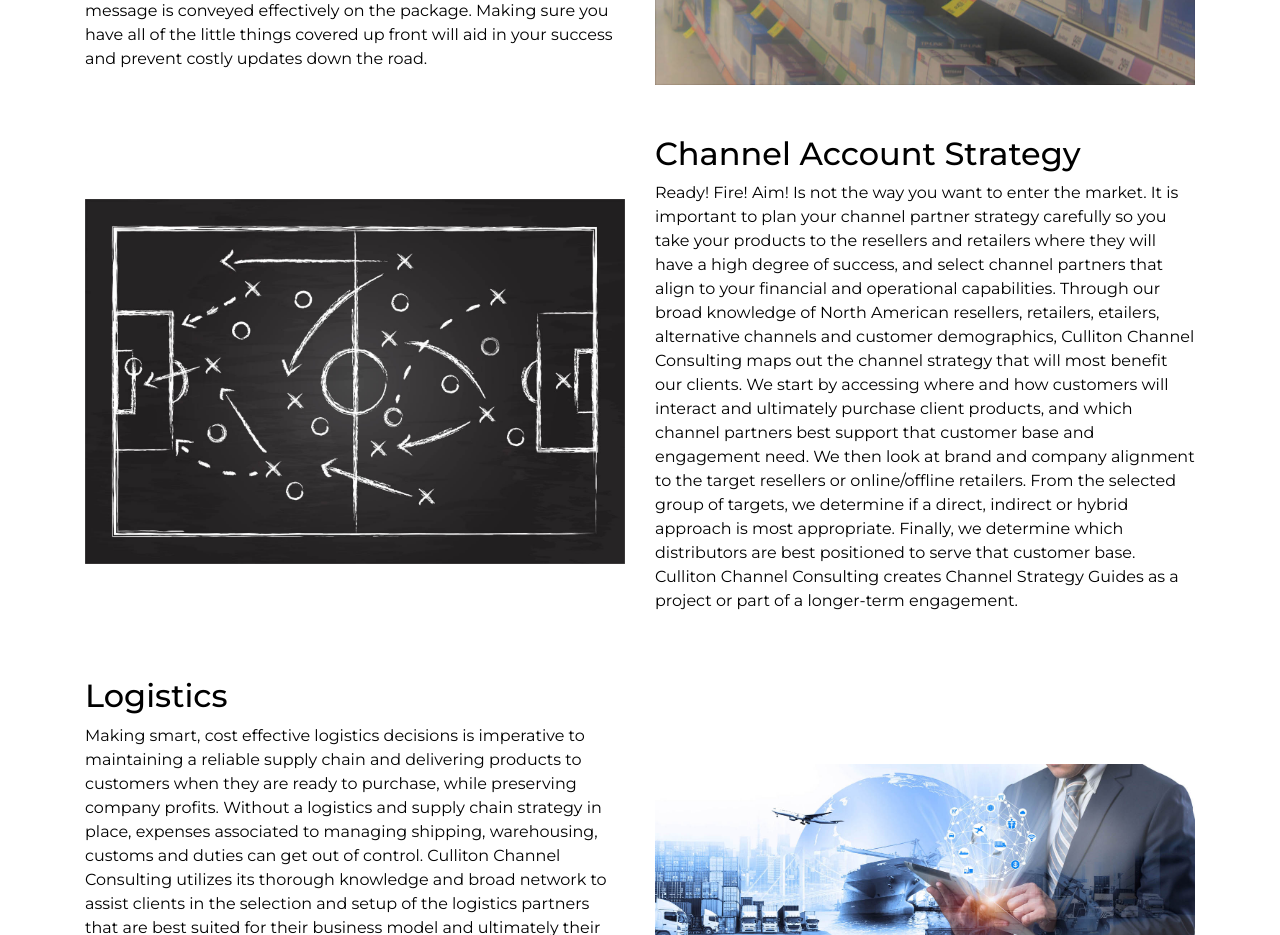
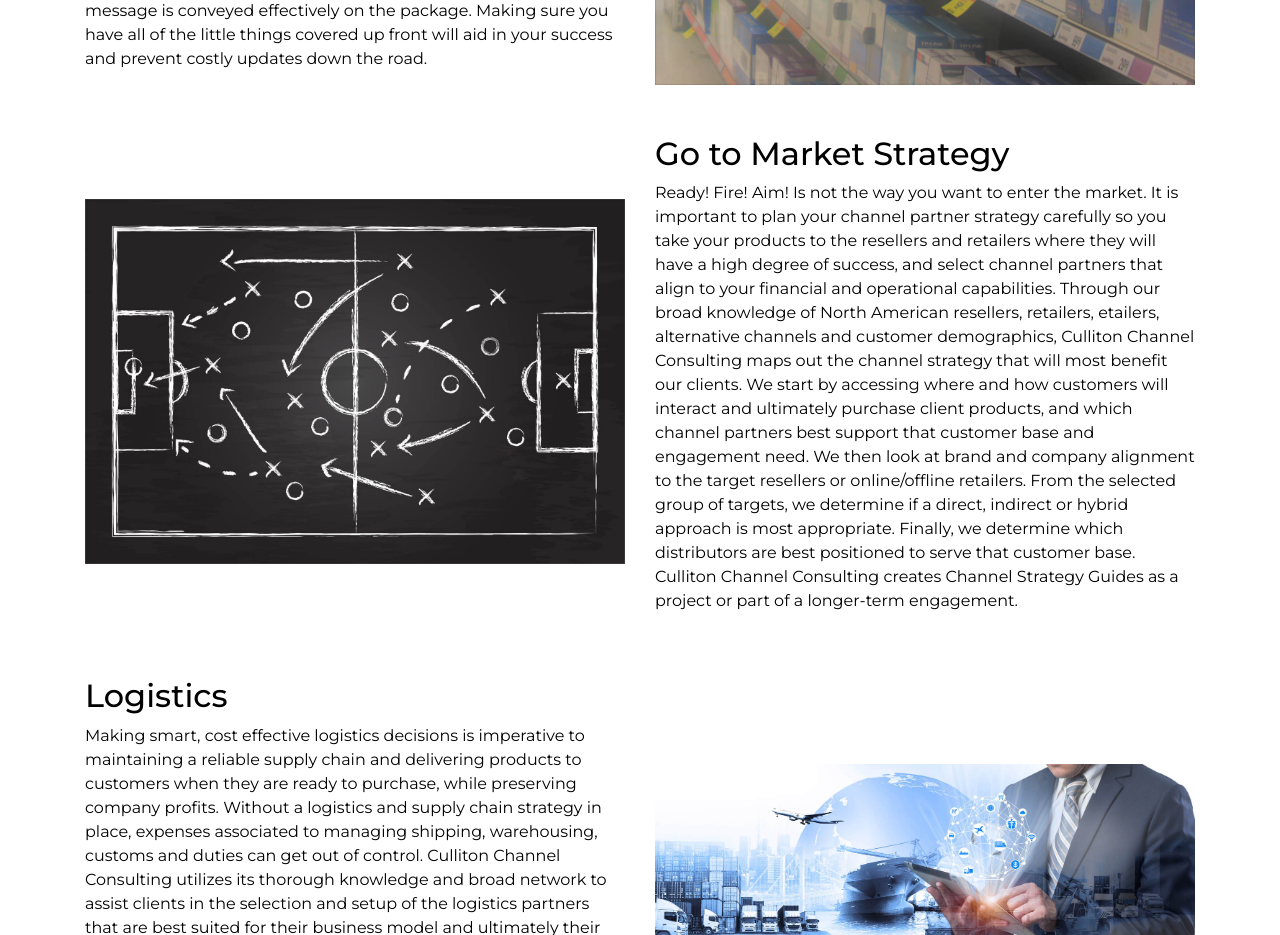
Before and after one commit to lucy-3610/culliton-channel-consulting, a React (Create React App) app: page /services in a window 1280 px wide. Shown: the part 1100-2035 px from the top of the page. Built offline with nearby package versions, Linux system fonts and the light colour scheme.

Commit message:
Text edit

```diff
--- a/src/components/AllServices.jsx
+++ b/src/components/AllServices.jsx
@@ -57,12 +57,12 @@ export default class AllServices extends Component {
                 </div>
                 <div className="row py-4">
                     <div className="col-lg-6">
-                        <img alt="Culliton Channel Consulting Channel Account Strategy"
+                        <img alt="Culliton Channel Consulting Go to Market Strategy"
                             src={channelAccountStrategy2600}
                             srcSet={`${mobileChannelAccountStrategy} 500w, ${channelAccountStrategy1500} 1500w, ${channelAccountStrategy2600} 2600w`} />
                     </div>
                     <div className="col-lg-6">
-                        <h2 className='mt-4 mt-lg-0'>Channel Account Strategy</h2>
+                        <h2 className='mt-4 mt-lg-0'>Go to Market Strategy</h2>
                         <p>
                             Ready! Fire! Aim! Is not the way you want to enter the market. It is important to plan your channel partner strategy carefully so you take your products to the resellers and retailers where they will have a high degree of success, and select channel partners that align to your financial and operational capabilities. Through our broad knowledge of North American resellers, retailers, etailers, alternative channels and customer demographics, Culliton Channel Consulting maps out the channel strategy that will most benefit our clients. We start by accessing where and how customers will interact and ultimately purchase client products, and which channel partners best support that customer base and engagement need. We then look at brand and company alignment to the target resellers or online/offline retailers. From the selected group of targets, we determine if a direct, indirect or hybrid approach is most appropriate. Finally, we determine which distributors are best positioned to serve that customer base. Culliton Channel Consulting creates Channel Strategy Guides as a project or part of a longer-term engagement.
                         </p>
```
